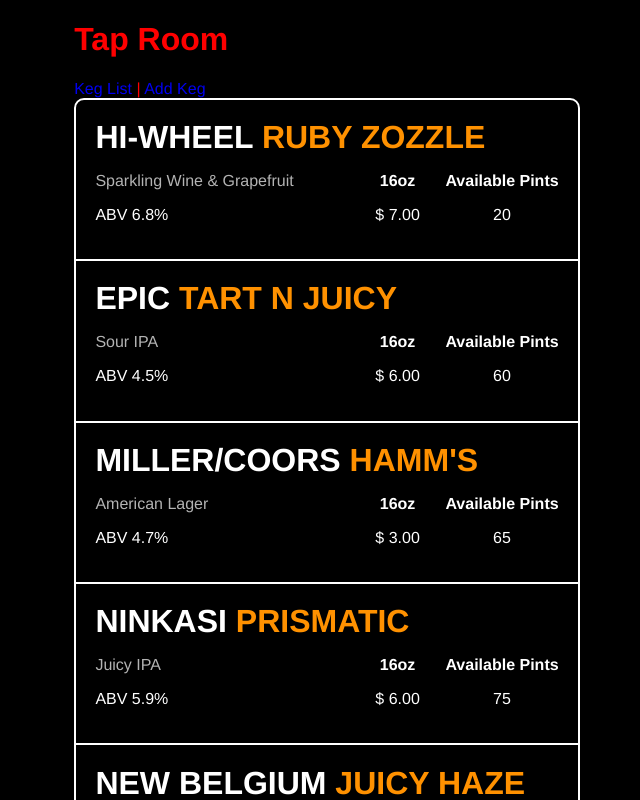
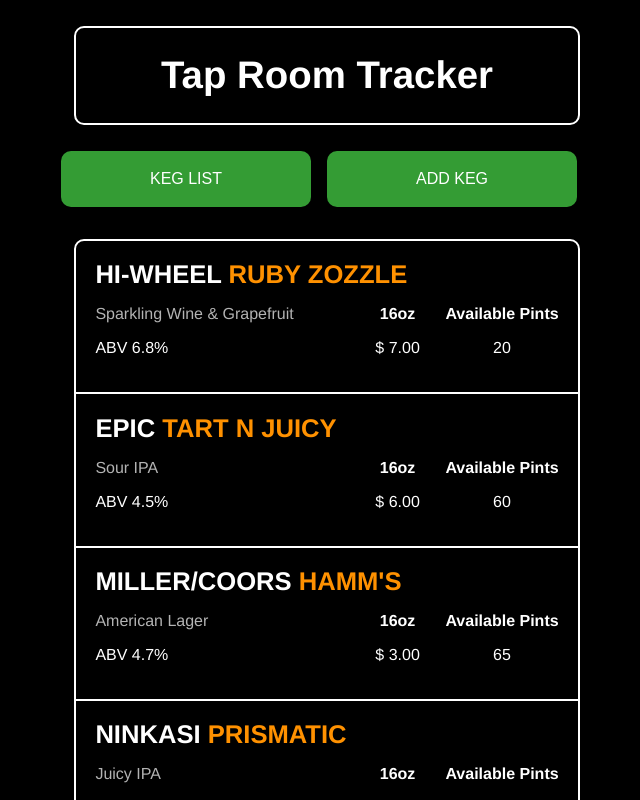
Before and after one commit to brenderbee/tap-room-react, a React app: page /#/ in a window 1280 px wide. Shown: the top 800 px of the page, without its empty margins (313-953 px from the left). Built offline with nearby package versions, Linux system fonts and the light colour scheme.

Commit message:
Style router links like buttons.

```diff
--- a/src/components/App.jsx
+++ b/src/components/App.jsx
@@ -22,9 +22,17 @@
           font-family: 'Helvetica', sans-serif;
           background: black;
           color: white;
+          font-size: 1rem;
         }
         a {
           text-decoration: none;
+        }
+
+        button {
+          font-size: 1rem;
+          text-transform: uppercase;
+          padding: 1.2rem;
+          color: white;
         }
         `}</style>
     </div>
--- a/src/components/Header.jsx
+++ b/src/components/Header.jsx
@@ -2,20 +2,47 @@
 import { Link } from 'react-router-dom';
 
 function Header(){
-  let headerStyles = {
-    color: 'red'
-  };
+  return(
+    <div>
+      <h1 className="header">Tap Room Tracker</h1>
+      <div className="nav">
+        <Link to="/"><button>Keg List</button>
+        </Link><Link to="/newkeg"><button>Add Keg</button></Link>
+      </div>
+      <style jsx>
+        {`
+          .header {
+            border-radius: 10px;
+            text-align: center;
+            font-size: 2.4rem;
+            padding: 1.6rem;
+            border: 2px solid white;
+          }
 
-  return(
-    <div style={headerStyles}>
-      <h1 className="blue-bg">Tap Room</h1>
-      <Link to="/">Keg List</Link> | <Link to="/newkeg">Add Keg</Link>
-      <style jsx>{`
-          .blue-bg:hover {
+          .nav {
+            display: flex;
+            justify-content: center;
+            align-items: center;
+            width: 100%;
+          }
+
+          button {
+            height: auto;
+            background: #349c34;
+            border: none;
+            margin-right: 1rem;
+            margin-bottom: 2rem;
+            border-radius: 10px;
+            width: 250px;
+            transition: background 0.3s ease;
+          }
+
+          button:hover {
             cursor: pointer;
-            background: blue;
+            background: green;
           }
-      `}</style>
+      `}
+      </style>
     </div>
   );
 }
--- a/src/components/Keg.jsx
+++ b/src/components/Keg.jsx
@@ -42,7 +42,7 @@
           }
 
           .keg-content h3 {
-            font-size: 2rem;
+            font-size: 1.6rem;
             margin: 0;
             text-transform: uppercase;
           }
```
